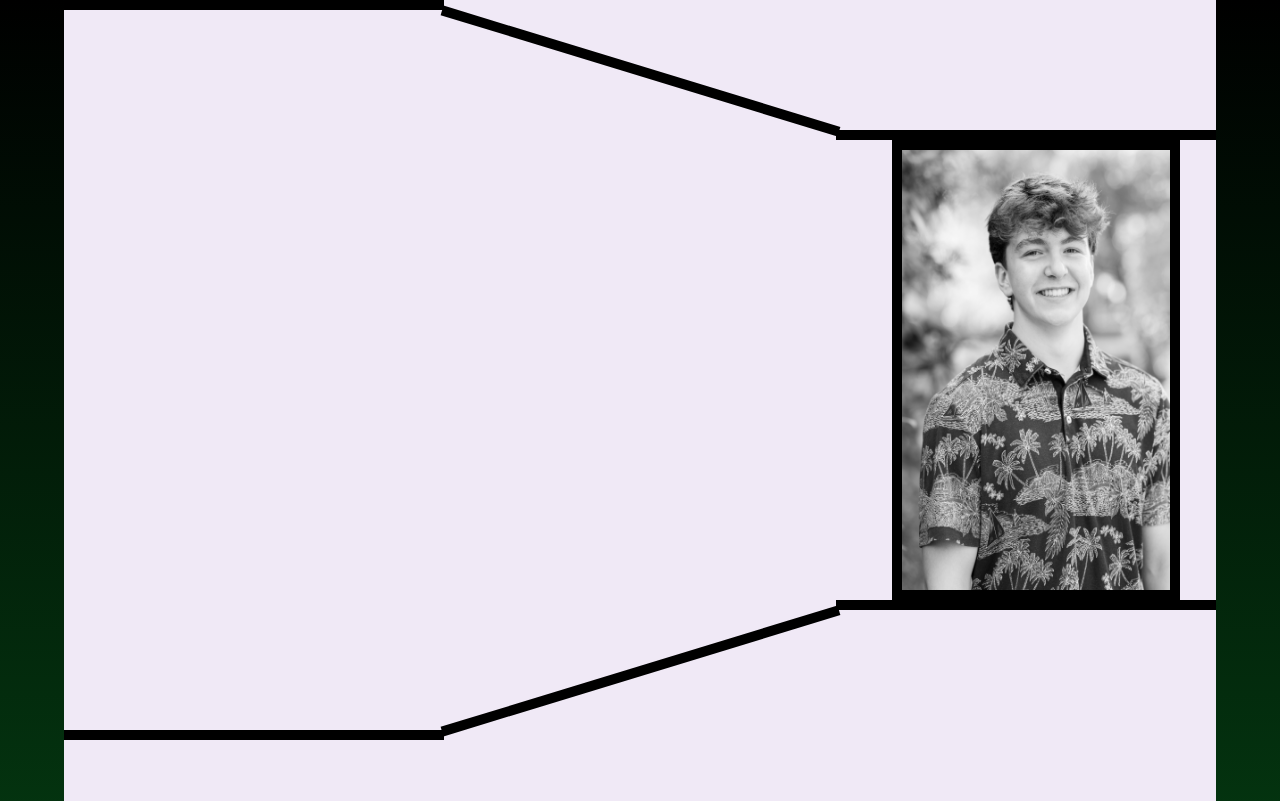
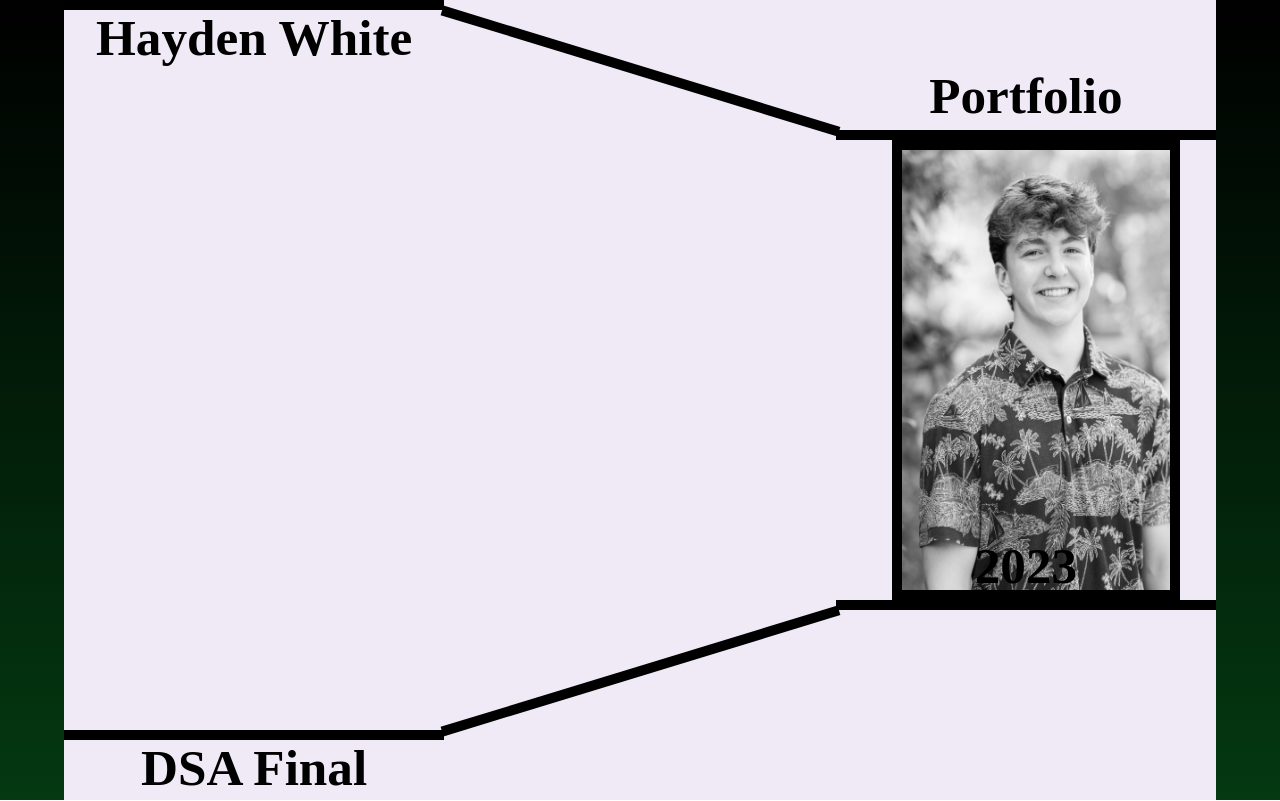
Before and after one commit to haydenw2005/PersonalPortfolio, a plain HTML site: page index.html in a window 1280 px wide. Shown: the top 801 px of the page. Drawn offline with Linux system fonts and the light colour scheme; a web font is replaced by a local one.

Commit message:
text and new file hierarchy

```diff
--- a/index.html
+++ b/index.html
@@ -3,31 +3,52 @@
 <head>
   <meta charset="UTF-8">
   <meta name="viewport" content="width=device-width, initial-scale=1.0">
-  <link rel="stylesheet" type="text/css" href="styles.css">
-  <title>Hayden White</title>
+  <link rel="stylesheet" type="text/css" href="styles/styles.css">
+  <link href='https://fonts.googleapis.com/css?family=Nova Flat' rel='stylesheet'>
+  <script src="script.js"></script>
+  <title>HaydenWWWhite</title>
 </head>
 <body>
+  <div id="side-borders">
     <div class="container">
       <div class="main-section">
         <div class="border">
-        <div class="reg-line"></div>
+          <div class="reg-line">
+            <h1 class="titles left-title">Hayden White</h1>
+          </div>
           <div class="slant-line left-slant"></div>
-        <div class="reg-line bottom-pos right-pos"></div>
+          <div class="reg-line bottom-pos right-pos">
+            <h1 class="titles right-title">Portfolio</h1>
           </div>
-      <img src="haydenpicture.jpeg" alt="Description of the image" id="haypic">
+
+        </div>
+        <img src="images/haydenpicture.jpeg" alt="Picture of me" id="haypic">
       </div>
       <div class="main-section">
         <div class="border">
-        <div class="reg-line bottom-pos"></div>
+          <div class="reg-line bottom-pos">
+            <h1 class="titles left-title">DSA Final</h1>
+          </div>
           <div class="slant-line right-slant"></div>
-        <div class="reg-line right-pos top-pos"></div>
+          <div class="reg-line right-pos top-pos">
+            <h1 class="titles right-title">2023</h1>
+          </div>
+
+
         </div>
       </div>
       <div class="main-section">
         <div class="border">
-        <div class="reg-line"></div>
+          <div class="reg-line">
+            <h1 class="titles left-title">Hayden White</h1>
+          </div>
           <div class="slant-line left-slant"></div>
-        <div class="reg-line bottom-pos right-pos"></div>
+          <div class="reg-line bottom-pos right-pos">
+            <h1 class="titles right-title">Portfolio</h1>
+          </div>
+
+
+        </div>
       </div>
     </div>
   </div>
--- a/styles.css
+++ b/styles/styles.css
@@ -1,8 +1,33 @@
-body {
-    background-image: linear-gradient(to bottom, #000000, #043911, #000000);
-    margin-bottom: 0vh;
-    margin-top: 0vh;
-  }
+.titles {
+    font-size: 4vw;
+    font-family: 'Nova Flat';
+    margin: 0;
+    padding: 0;
+}
+
+.left-title {
+    position: relative;
+    text-align: center;
+    top: 1vh;
+}
+
+.right-title {
+    position: relative;
+    text-align: center;
+    top: -8vh;
+}
+
+#side-borders {
+    background-image: linear-gradient(to bottom, #000000, #043911);
+    position: fixed;
+    height: 100%;
+    width: 100%;
+    top: 0;
+    left: 0;
+
+    overflow: auto;
+
+}
 
 .main-section {
     width: 90vw;
```
Also changed, not shown: images/haydenpicture.jpeg (renamed from haydenpicture.jpeg), scripts/transformlines.js (added), 1 other file. Lines whose indentation alone changed are shown as unchanged.
